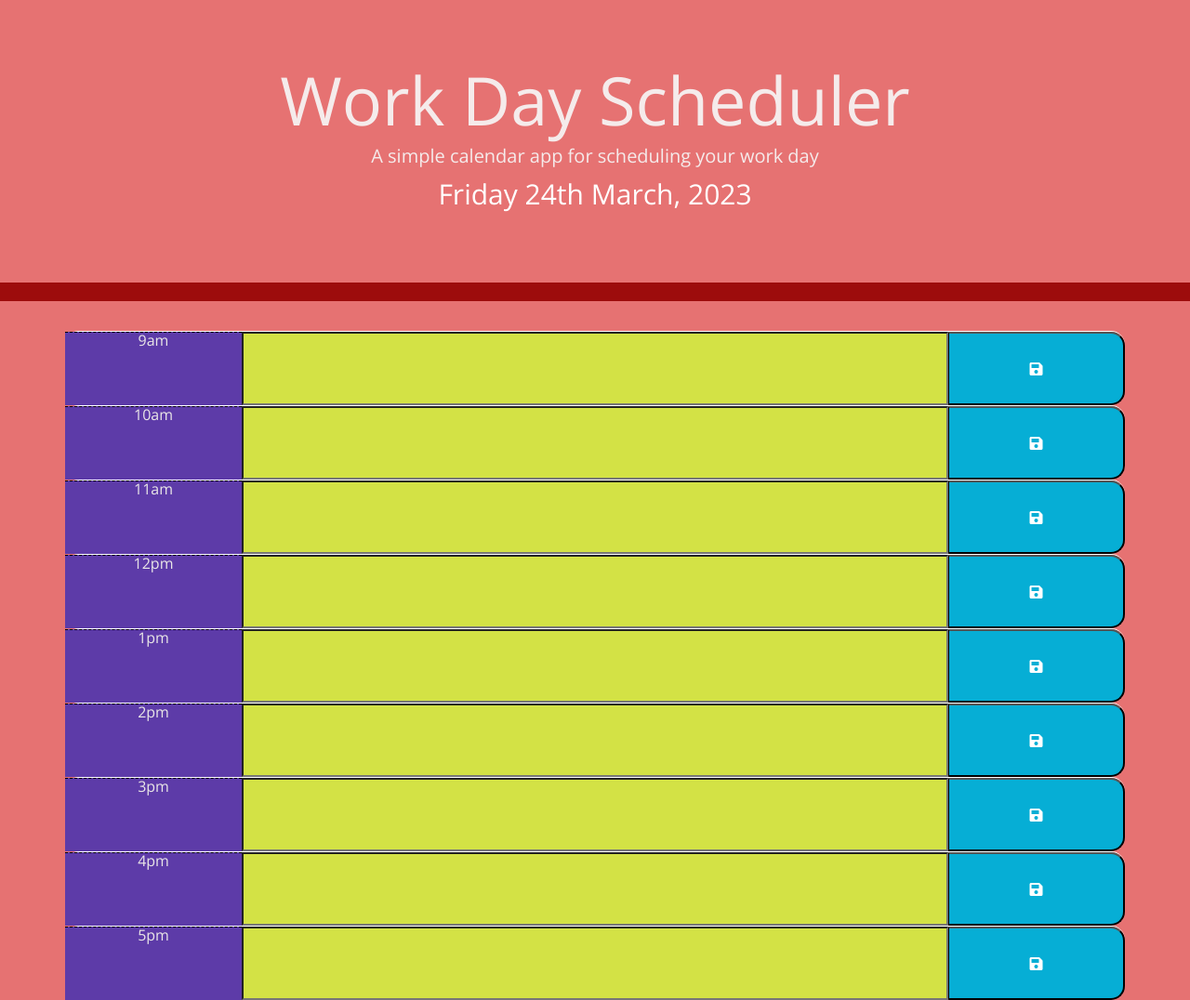
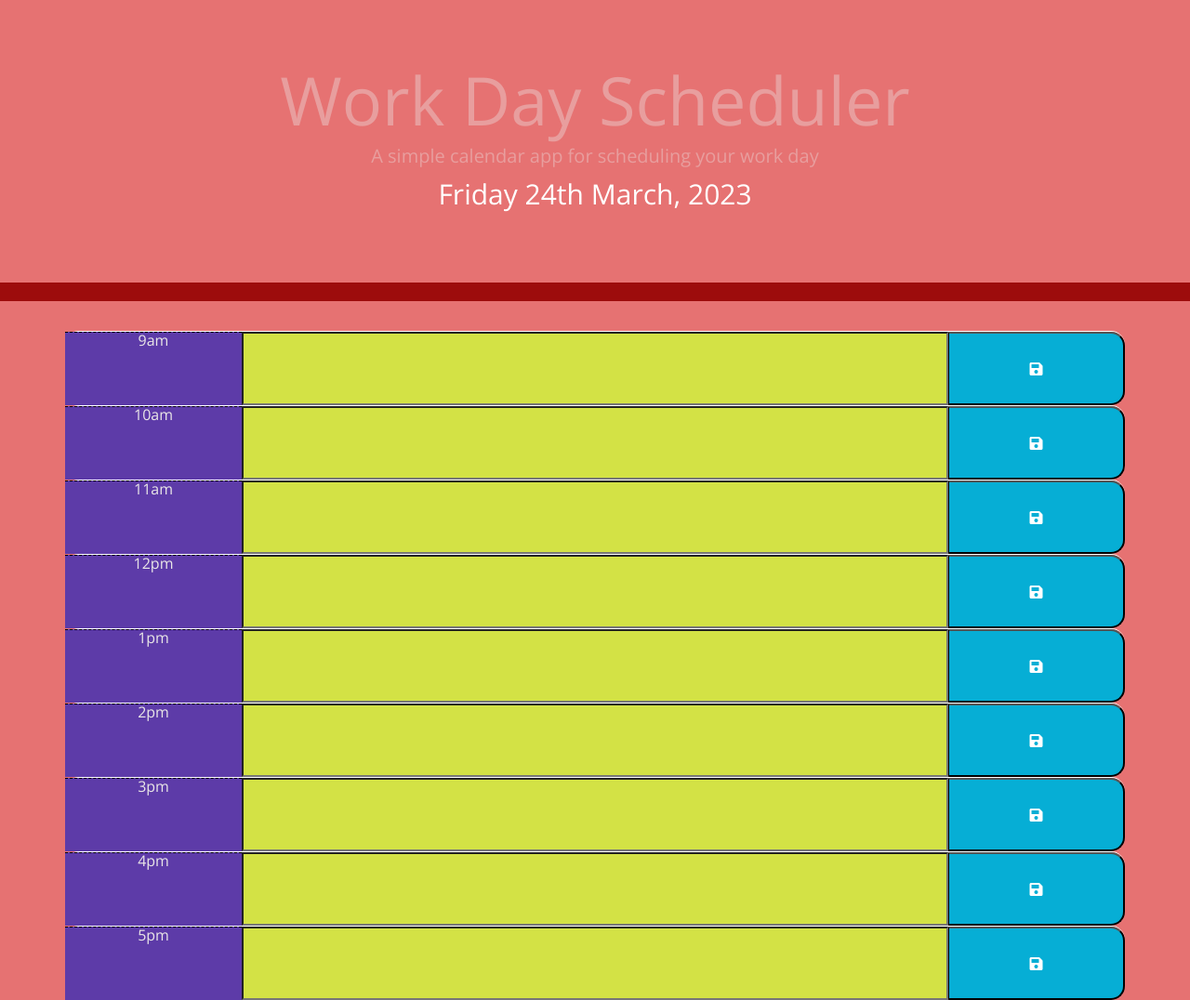
Before and after one commit to Shahee05/Daily-Planner-App, a plain HTML site: page index.html in a window 1280 px wide. Shown: the whole page at 93% size. Drawn offline with nearby package versions, Linux system fonts and the light colour scheme.

Commit message:
not able to change colour feature

```diff
--- a/starter/style.css
+++ b/starter/style.css
@@ -18,7 +18,7 @@ textarea {
 .jumbotron {
   text-align: center;
   background-color: transparent;
-  color: rgb(245, 235, 235);
+  color: rgb(232, 158, 158);
   border-radius: 0;
   border-bottom: 20px solid rgb(157, 12, 12);
 }
```
Also changed, not shown: 1 other file.
